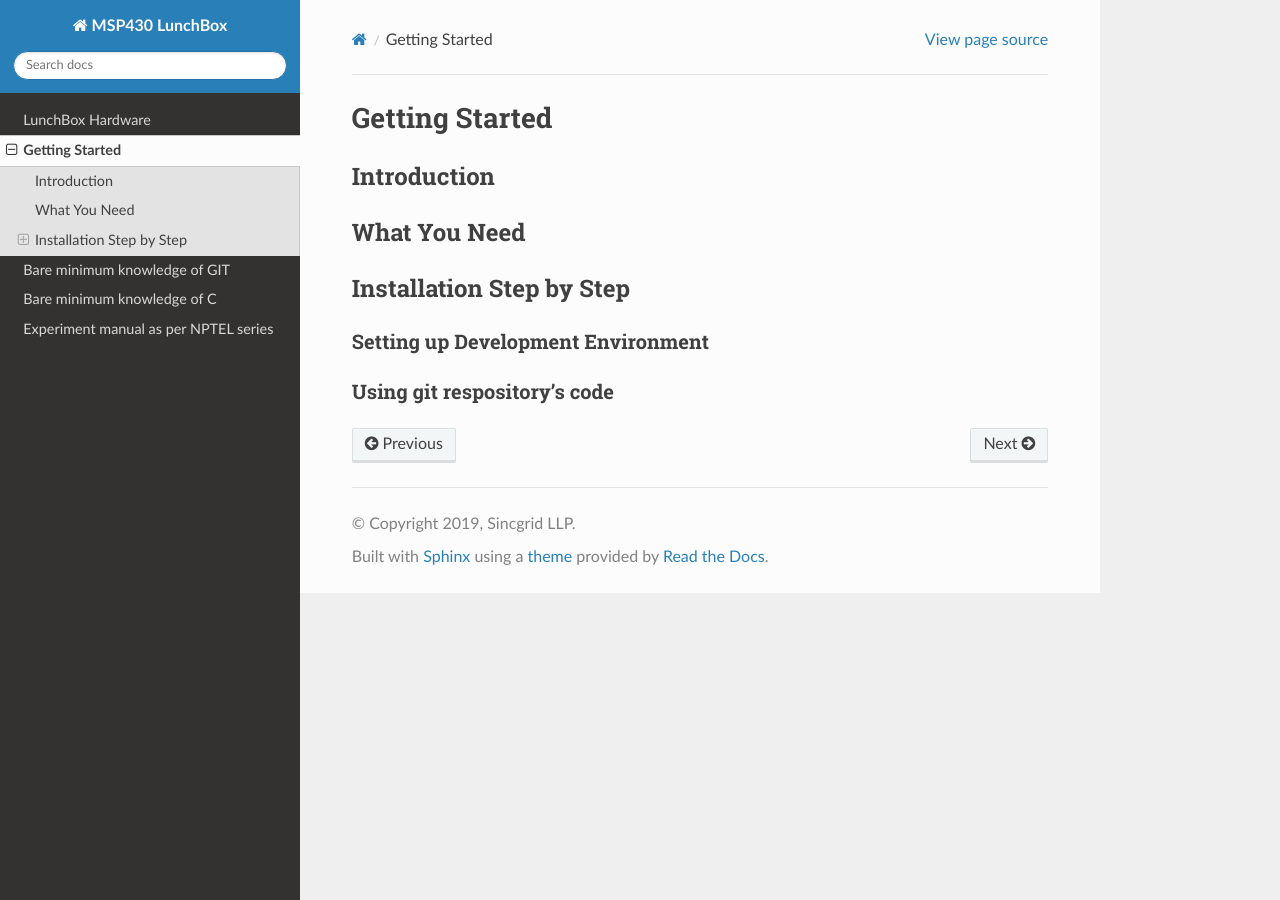
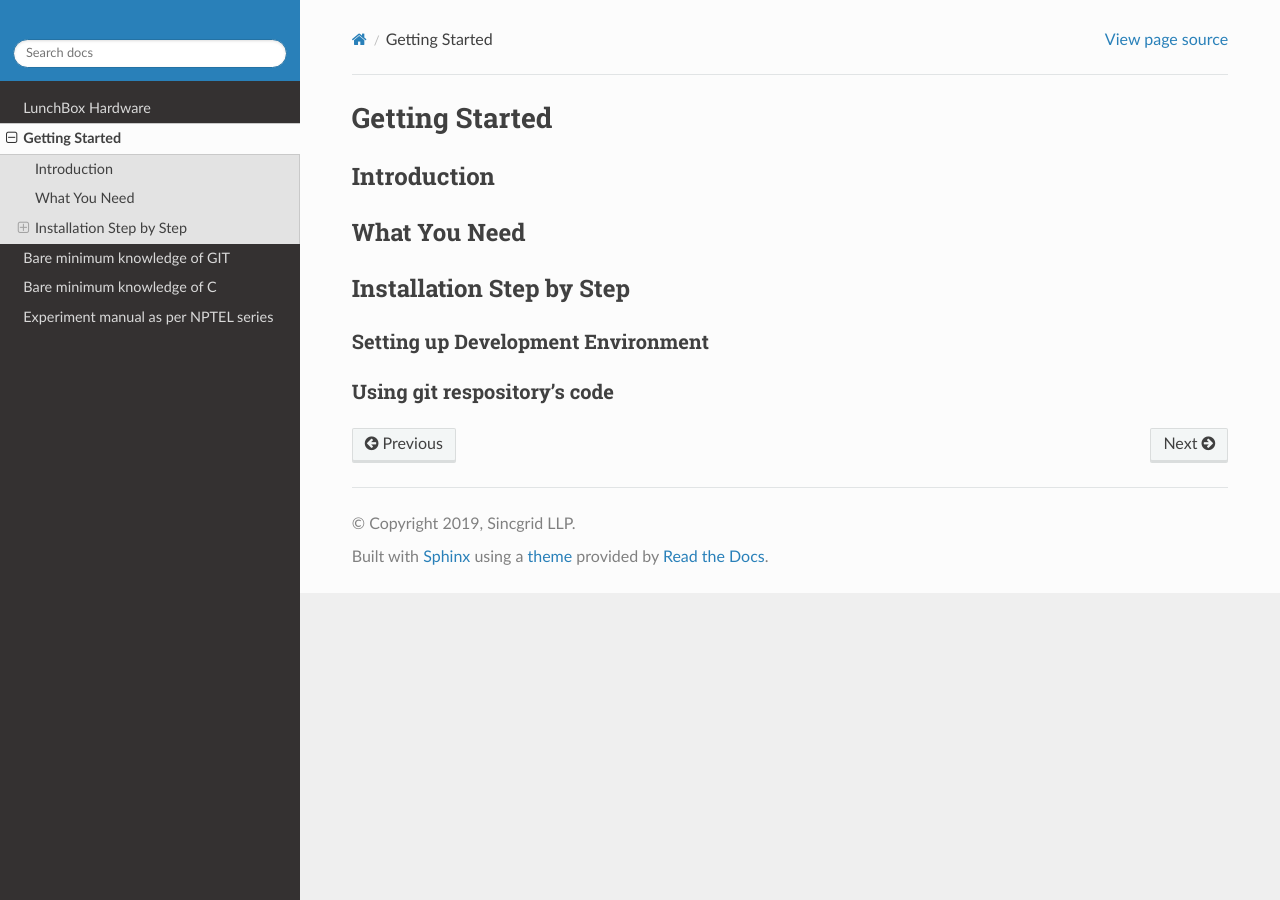
Before and after one commit to MrityunjaiKumar/MSP430_LunchBox_DOC, a Sphinx documentation site: the page built from docs/source/files/Get_Started/index.rst, in a window 1280 px wide. Built offline with Sphinx 7.4.7 and the Read the Docs theme 2.0.0, drawn with Linux system fonts in a browser that asks for light colours.

Commit message:
style sheet updated

```diff
--- /dev/null
+++ b/docs/source/_static/style.css
@@ -0,0 +1,6 @@
+.wy-nav-content {
+    max-width: 100% !important;
+    padding: 1.618em 3.236em;
+    height: 100%;
+    margin: auto;
+}
--- a/docs/source/conf.py
+++ b/docs/source/conf.py
@@ -13,6 +13,32 @@
 # import os
 # import sys
 # sys.path.insert(0, os.path.abspath('.'))
+
+extensions = [
+    'sphinx.ext.autodoc',
+    'sphinx.ext.coverage',
+    'sphinx.ext.doctest',
+    'sphinx.ext.autosummary',
+    'sphinx.ext.intersphinx',
+    'sphinx.ext.extlinks',
+    'sphinx_gallery.gen_gallery',
+    'sphinx.ext.napoleon',
+    'breathe',
+    'rst2pdf.pdfbuilder'
+]
+
+autosummary_generate = True
+# Add any paths that contain templates here, relative to this directory.
+templates_path = ['_templates']
+
+# The suffix(es) of source filenames.
+# You can specify multiple suffix as a list of string:
+#
+# source_suffix = ['.rst', '.md']
+source_suffix = '.rst'
+
+# The master toctree document.
+master_doc = 'index'
 
 
 # -- Project information -----------------------------------------------------
@@ -49,8 +75,21 @@ exclude_patterns = []
 #
 html_theme = 'sphinx_rtd_theme'
 
+# Theme options are theme-specific and customize the look and feel of a theme
+# further.  For a list of options available for each theme, see the
+# documentation.
+#
+html_theme_options = {
+    'collapse_navigation' : True,
+    'logo_only': True,
+}
 
 # Add any paths that contain custom static files (such as style sheets) here,
 # relative to this directory. They are copied after the builtin static files,
 # so a file named "default.css" will overwrite the builtin "default.css".
 html_static_path = ['_static']
+html_css_files = [
+    'style.css'
+]
+
+autosummary_generate = True
--- a/docs/source/files/Get_Started/index.rst
+++ b/docs/source/files/Get_Started/index.rst
@@ -1,6 +1,6 @@
-***********
+***************
 Getting Started
-***********
+***************
 
 Introduction
 ============
```
Also changed, not shown: docs/source/_static/images/Lunchbox.png, 16 other files.
